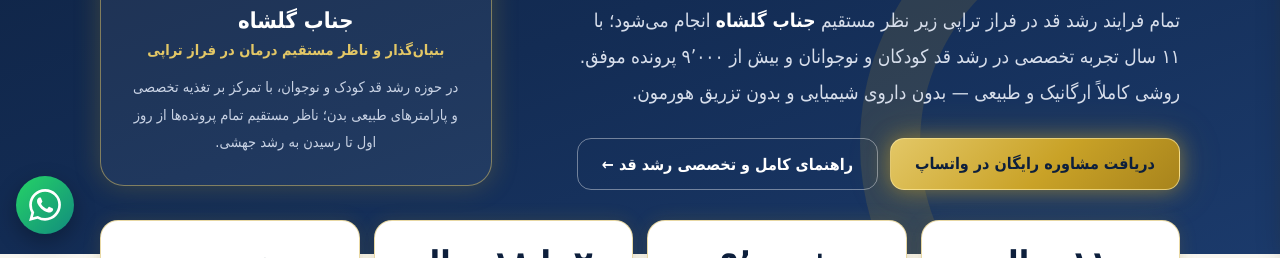
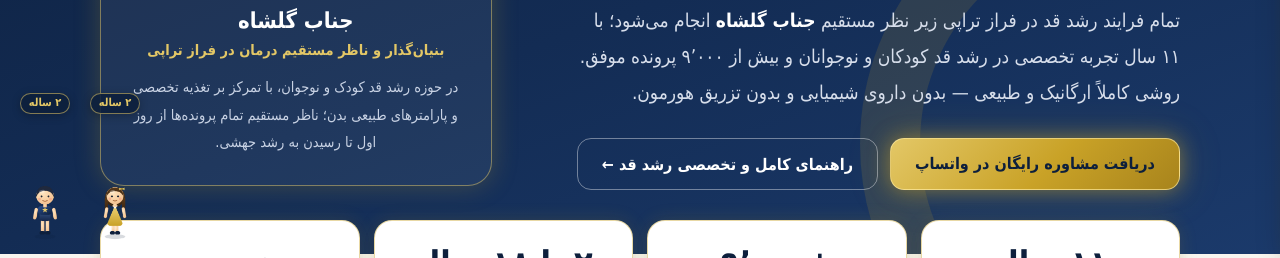
Before and after one commit to faraztherapy/faraztherapy, a plain HTML site: page index.html in a window 1280 px wide. Shown: the part 542-800 px from the top of the page. Drawn offline with Linux system fonts and the light colour scheme; a small style sheet from the web is missing.

Commit message:
Replace floating WhatsApp button with scroll-growth widget

```diff
--- a/index.html
+++ b/index.html
@@ -1020,28 +1020,79 @@ footer{border-top:1px solid rgba(227,199,102,.5);box-shadow:0 -4px 26px rgba(201
   });
 })();
 </script>
-<!-- دکمه شناور تماس (واتساپ + تماس مستقیم) -->
+<!-- ویجت رشد قد با اسکرول: دو کودک که با اسکرول صفحه از ۲ تا ۱۸ سالگی بزرگ می‌شوند -->
 <style>
-.fc-wrap{position:fixed;left:16px;bottom:24px;z-index:70;font-family:Vazirmatn,Tahoma,sans-serif}
-.fc-btn{width:58px;height:58px;border-radius:50%;border:0;cursor:pointer;background:linear-gradient(135deg,#25d366,#128c7e);box-shadow:0 8px 22px rgba(0,0,0,.3);display:flex;align-items:center;justify-content:center;padding:0}
-.fc-btn svg{width:32px;height:32px;fill:#fff}
-.fc-menu{position:absolute;left:0;bottom:70px;width:238px;background:#fff;border-radius:14px;box-shadow:0 10px 30px rgba(0,0,0,.25);overflow:hidden;display:none;text-align:right}
-.fc-menu.open{display:block}
-.fc-menu a{display:flex;align-items:center;gap:10px;padding:13px 16px;text-decoration:none;color:#0d1f3c;font-weight:800;font-size:15px}
-.fc-menu a+a{border-top:1px solid #eee}
-.fc-menu a svg{width:22px;height:22px;flex:none}
-.fc-menu a small{display:block;font-weight:400;color:#667085;font-size:12px}
-@media (max-width:700px){.fc-wrap{bottom:92px}}
+.gw-wrap{position:fixed;left:14px;bottom:18px;z-index:60;pointer-events:none;font-family:Vazirmatn,Tahoma,sans-serif}
+.gw-kids{display:flex;align-items:flex-end;gap:8px}
+.gw-kid{display:flex;flex-direction:column;align-items:center;gap:2px}
+.gw-age{font-size:11px;font-weight:800;line-height:1.7;color:#e3c766;background:rgba(13,31,60,.88);border:1px solid rgba(227,199,102,.55);border-radius:999px;padding:0 8px;white-space:nowrap;box-shadow:0 2px 8px rgba(0,0,0,.25)}
+.gw-fig{transform-origin:50% 100%;will-change:transform;line-height:0}
+.gw-fig svg{display:block;width:62px;height:124px}
+@media (max-width:700px){.gw-wrap{bottom:92px}.gw-fig svg{width:52px;height:104px}}
 </style>
-<div class="fc-wrap">
-  <div class="fc-menu" id="fcMenu">
-    <a href="https://wa.me/989927778148" target="_blank" rel="noopener"><svg viewBox="0 0 24 24" fill="#25d366" aria-hidden="true"><path d="M17.472 14.382c-.297-.149-1.758-.867-2.03-.967-.273-.099-.471-.148-.67.15-.197.297-.767.966-.94 1.164-.173.199-.347.223-.644.075-.297-.15-1.255-.463-2.39-1.475-.883-.788-1.48-1.761-1.653-2.059-.173-.297-.018-.458.13-.606.134-.133.298-.347.446-.52.149-.174.198-.298.298-.497.099-.198.05-.371-.025-.52-.075-.149-.669-1.612-.916-2.207-.242-.579-.487-.5-.669-.51-.173-.008-.371-.01-.57-.01-.198 0-.52.074-.792.372-.272.297-1.04 1.016-1.04 2.479 0 1.462 1.065 2.875 1.213 3.074.149.198 2.096 3.2 5.077 4.487.709.306 1.262.489 1.694.625.712.227 1.36.195 1.871.118.571-.085 1.758-.719 2.006-1.413.248-.694.248-1.289.173-1.413-.074-.124-.272-.198-.57-.347m-5.421 7.403h-.004a9.87 9.87 0 01-5.031-1.378l-.361-.214-3.741.982.998-3.648-.235-.374a9.86 9.86 0 01-1.51-5.26c.001-5.45 4.436-9.884 9.888-9.884 2.64 0 5.122 1.03 6.988 2.898a9.825 9.825 0 012.893 6.994c-.003 5.45-4.437 9.884-9.885 9.884m8.413-18.297A11.815 11.815 0 0012.05 0C5.495 0 .16 5.335.157 11.892c0 2.096.547 4.142 1.588 5.945L.057 24l6.305-1.654a11.882 11.882 0 005.683 1.448h.005c6.554 0 11.89-5.335 11.893-11.893a11.821 11.821 0 00-3.48-8.413Z"/></svg><span>چت در واتساپ<small>مشاوره رایگان</small></span></a>
-    <a href="tel:+989927778148"><svg viewBox="0 0 24 24" fill="none" stroke="#128c7e" stroke-width="2" stroke-linecap="round" stroke-linejoin="round" aria-hidden="true"><path d="M22 16.92v3a2 2 0 0 1-2.18 2 19.79 19.79 0 0 1-8.63-3.07 19.5 19.5 0 0 1-6-6 19.79 19.79 0 0 1-3.07-8.67A2 2 0 0 1 4.11 2h3a2 2 0 0 1 2 1.72 12.84 12.84 0 0 0 .7 2.81 2 2 0 0 1-.45 2.11L8.09 9.91a16 16 0 0 0 6 6l1.27-1.27a2 2 0 0 1 2.11-.45 12.84 12.84 0 0 0 2.81.7A2 2 0 0 1 22 16.92z"/></svg><span>تماس مستقیم<small dir="ltr">09927778148</small></span></a>
+<div class="gw-wrap" aria-hidden="true">
+  <div class="gw-kids">
+    <div class="gw-kid"><span class="gw-age" id="gwAgeGirl">۲ ساله</span><div class="gw-fig" id="gwGirl"><svg viewBox="0 0 100 200" aria-hidden="true">
+<defs>
+<linearGradient id="gwGirlDress" x1="0" y1="0" x2="0" y2="1"><stop offset="0" stop-color="#f0d47a"/><stop offset="1" stop-color="#c9a227"/></linearGradient>
+<linearGradient id="gwGirlHair" x1="0" y1="0" x2="0" y2="1"><stop offset="0" stop-color="#5a3a1a"/><stop offset="1" stop-color="#3a2410"/></linearGradient>
+<radialGradient id="gwSkinG" cx="0.38" cy="0.32" r="0.95"><stop offset="0" stop-color="#ffe6c2"/><stop offset="1" stop-color="#f0b57e"/></radialGradient>
+</defs>
+<ellipse cx="50" cy="190" rx="30" ry="7" fill="#0d1f3c" opacity="0.16"/>
+<circle cx="50" cy="74" r="29" fill="url(#gwGirlHair)"/>
+<rect x="20" y="76" width="9" height="38" rx="4.5" fill="url(#gwGirlHair)"/>
+<rect x="71" y="76" width="9" height="38" rx="4.5" fill="url(#gwGirlHair)"/>
+<rect x="40" y="156" width="9" height="22" rx="4.5" fill="url(#gwSkinG)"/>
+<rect x="51" y="156" width="9" height="22" rx="4.5" fill="url(#gwSkinG)"/>
+<rect x="35" y="174" width="15" height="10" rx="5" fill="#0d1f3c"/>
+<rect x="50" y="174" width="15" height="10" rx="5" fill="#0d1f3c"/>
+<path d="M50,98 L28,150 Q28,158 36,158 L64,158 Q72,158 72,150 Z" fill="url(#gwGirlDress)"/>
+<path d="M42,100 L50,108 L58,100 L54,96 L46,96 Z" fill="#ffffff" opacity="0.92"/>
+<rect x="22" y="104" width="9" height="32" rx="4.5" fill="url(#gwSkinG)" transform="rotate(10 26 104)"/>
+<rect x="69" y="104" width="9" height="32" rx="4.5" fill="url(#gwSkinG)" transform="rotate(-10 74 104)"/>
+<rect x="45" y="90" width="10" height="12" fill="url(#gwSkinG)"/>
+<circle cx="50" cy="70" r="25" fill="url(#gwSkinG)"/>
+<path d="M25,72 C27,52 38,46 50,46 C62,46 73,52 75,72 C68,60 60,57 50,57 C40,57 32,60 25,72 Z" fill="url(#gwGirlHair)"/>
+<path d="M70,50 L78,46 L78,54 Z" fill="#e3c766"/>
+<path d="M70,50 L62,46 L62,54 Z" fill="#e3c766"/>
+<circle cx="70" cy="50" r="2.6" fill="#c9a227"/>
+<circle cx="41" cy="72" r="2.8" fill="#1a2332"/>
+<circle cx="59" cy="72" r="2.8" fill="#1a2332"/>
+<path d="M44,83 Q50,88 56,83" stroke="#a05a2c" stroke-width="2" fill="none" stroke-linecap="round"/>
+<circle cx="35" cy="79" r="4" fill="#f08a7a" opacity="0.45"/>
+<circle cx="65" cy="79" r="4" fill="#f08a7a" opacity="0.45"/>
+<ellipse cx="42" cy="58" rx="8" ry="4.5" fill="#ffffff" opacity="0.28" transform="rotate(-15 42 58)"/>
+</svg></div></div>
+    <div class="gw-kid"><span class="gw-age" id="gwAgeBoy">۲ ساله</span><div class="gw-fig" id="gwBoy"><svg viewBox="0 0 100 200" aria-hidden="true">
+<defs>
+<linearGradient id="gwBoyShirt" x1="0" y1="0" x2="1" y2="1"><stop offset="0" stop-color="#2a4f8f"/><stop offset="1" stop-color="#0d1f3c"/></linearGradient>
+<linearGradient id="gwBoyPants" x1="0" y1="0" x2="0" y2="1"><stop offset="0" stop-color="#33507f"/><stop offset="1" stop-color="#16294d"/></linearGradient>
+<radialGradient id="gwSkinB" cx="0.38" cy="0.32" r="0.95"><stop offset="0" stop-color="#ffe6c2"/><stop offset="1" stop-color="#f0b57e"/></radialGradient>
+</defs>
+<ellipse cx="50" cy="190" rx="30" ry="7" fill="#0d1f3c" opacity="0.16"/>
+<rect x="38" y="140" width="10" height="38" rx="5" fill="url(#gwSkinB)"/>
+<rect x="52" y="140" width="10" height="38" rx="5" fill="url(#gwSkinB)"/>
+<rect x="34" y="174" width="16" height="10" rx="5" fill="#0d1f3c"/>
+<rect x="50" y="174" width="16" height="10" rx="5" fill="#0d1f3c"/>
+<rect x="34" y="118" width="32" height="26" rx="8" fill="url(#gwBoyPants)"/>
+<rect x="20" y="106" width="10" height="34" rx="5" fill="url(#gwSkinB)" transform="rotate(10 25 106)"/>
+<rect x="70" y="106" width="10" height="34" rx="5" fill="url(#gwSkinB)" transform="rotate(-10 75 106)"/>
+<rect x="29" y="100" width="42" height="26" rx="10" fill="url(#gwBoyShirt)"/>
+<path d="M50,104 L52.2,109.4 L58,109.6 L53.6,113.2 L55.2,118.8 L50,115.6 L44.8,118.8 L46.4,113.2 L42,109.6 L47.8,109.4 Z" fill="#e3c766"/>
+<rect x="45" y="92" width="10" height="12" fill="url(#gwSkinB)"/>
+<circle cx="50" cy="70" r="26" fill="url(#gwSkinB)"/>
+<path d="M24,74 C24,50 36,42 50,42 C64,42 76,50 76,74 C70,60 62,56 50,56 C38,56 30,60 24,74 Z" fill="#20293d"/>
+<circle cx="40" cy="72" r="2.8" fill="#1a2332"/>
+<circle cx="60" cy="72" r="2.8" fill="#1a2332"/>
+<path d="M43,84 Q50,89 57,84" stroke="#a05a2c" stroke-width="2" fill="none" stroke-linecap="round"/>
+<circle cx="34" cy="80" r="4" fill="#f08a7a" opacity="0.45"/>
+<circle cx="66" cy="80" r="4" fill="#f08a7a" opacity="0.45"/>
+<ellipse cx="41" cy="58" rx="9" ry="5" fill="#ffffff" opacity="0.28" transform="rotate(-15 41 58)"/>
+</svg></div></div>
   </div>
-  <button class="fc-btn" id="fcBtn" aria-label="تماس و چت در واتساپ"><svg viewBox="0 0 24 24" aria-hidden="true"><path d="M17.472 14.382c-.297-.149-1.758-.867-2.03-.967-.273-.099-.471-.148-.67.15-.197.297-.767.966-.94 1.164-.173.199-.347.223-.644.075-.297-.15-1.255-.463-2.39-1.475-.883-.788-1.48-1.761-1.653-2.059-.173-.297-.018-.458.13-.606.134-.133.298-.347.446-.52.149-.174.198-.298.298-.497.099-.198.05-.371-.025-.52-.075-.149-.669-1.612-.916-2.207-.242-.579-.487-.5-.669-.51-.173-.008-.371-.01-.57-.01-.198 0-.52.074-.792.372-.272.297-1.04 1.016-1.04 2.479 0 1.462 1.065 2.875 1.213 3.074.149.198 2.096 3.2 5.077 4.487.709.306 1.262.489 1.694.625.712.227 1.36.195 1.871.118.571-.085 1.758-.719 2.006-1.413.248-.694.248-1.289.173-1.413-.074-.124-.272-.198-.57-.347m-5.421 7.403h-.004a9.87 9.87 0 01-5.031-1.378l-.361-.214-3.741.982.998-3.648-.235-.374a9.86 9.86 0 01-1.51-5.26c.001-5.45 4.436-9.884 9.888-9.884 2.64 0 5.122 1.03 6.988 2.898a9.825 9.825 0 012.893 6.994c-.003 5.45-4.437 9.884-9.885 9.884m8.413-18.297A11.815 11.815 0 0012.05 0C5.495 0 .16 5.335.157 11.892c0 2.096.547 4.142 1.588 5.945L.057 24l6.305-1.654a11.882 11.882 0 005.683 1.448h.005c6.554 0 11.89-5.335 11.893-11.893a11.821 11.821 0 00-3.48-8.413Z"/></svg></button>
 </div>
 <script>
-(function(){var b=document.getElementById('fcBtn'),m=document.getElementById('fcMenu');b.addEventListener('click',function(e){e.stopPropagation();m.classList.toggle('open')});document.addEventListener('click',function(e){if(!m.contains(e.target))m.classList.remove('open')})})();
+(function(){var boy=document.getElementById('gwBoy'),girl=document.getElementById('gwGirl'),bAge=document.getElementById('gwAgeBoy'),gAge=document.getElementById('gwAgeGirl');if(!boy||!girl)return;var fa=function(n){return n.toLocaleString('fa-IR')};var rm=window.matchMedia('(prefers-reduced-motion: reduce)').matches;function upd(p){var bs=0.55+0.45*Math.pow(p,1.3),gs=0.55+0.39*Math.pow(p,0.75);boy.style.transform='scale('+bs.toFixed(3)+')';girl.style.transform='scale('+gs.toFixed(3)+')';var a=2+Math.round(p*16);bAge.textContent=fa(a)+' ساله';gAge.textContent=fa(a)+' ساله';}function read(){var h=document.documentElement,max=h.scrollHeight-h.clientHeight,p=max>0?Math.min(1,Math.max(0,window.scrollY/max)):0;upd(p);}if(rm){upd(1);return;}var t=false;window.addEventListener('scroll',function(){if(!t){t=true;requestAnimationFrame(function(){read();t=false;})}}, {passive:true});window.addEventListener('resize',read);read();})();
 </script>
 
 </body>
```
Also changed, not shown: privacy.html (+68 -17 lines), terms.html (+68 -17 lines).
